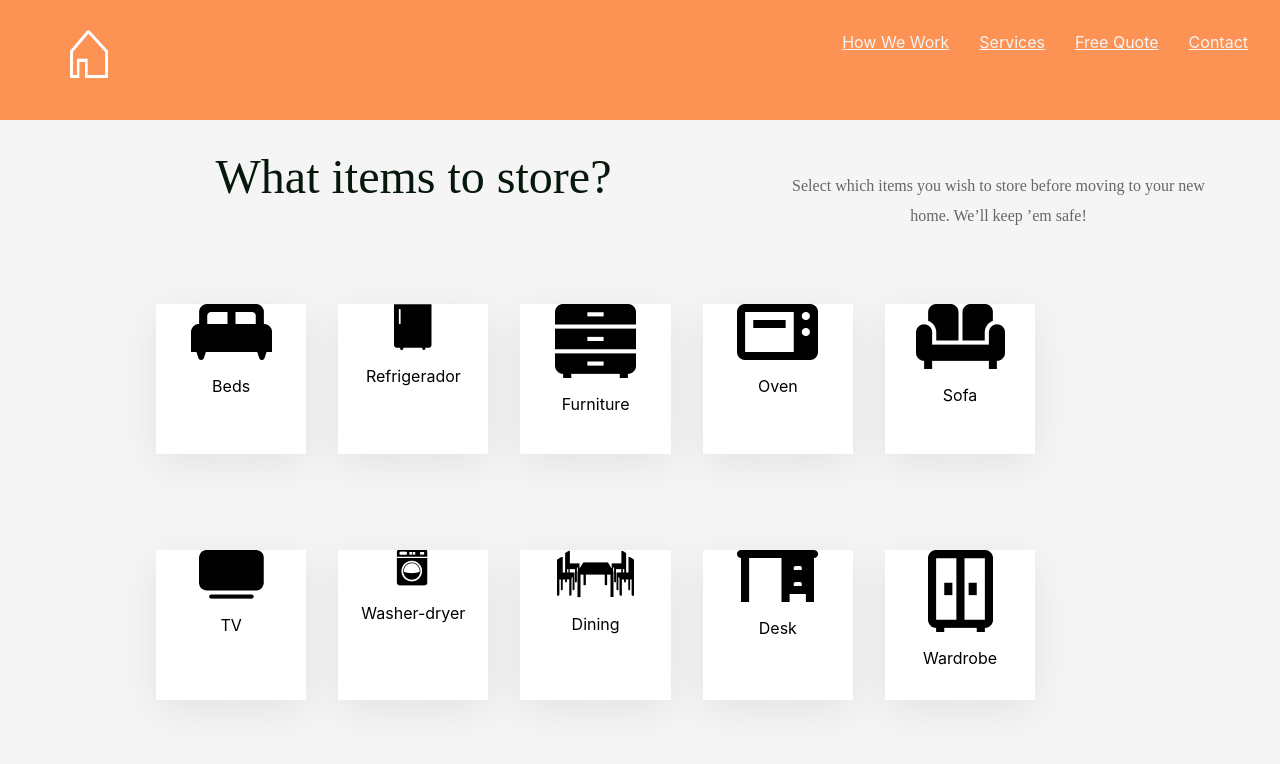
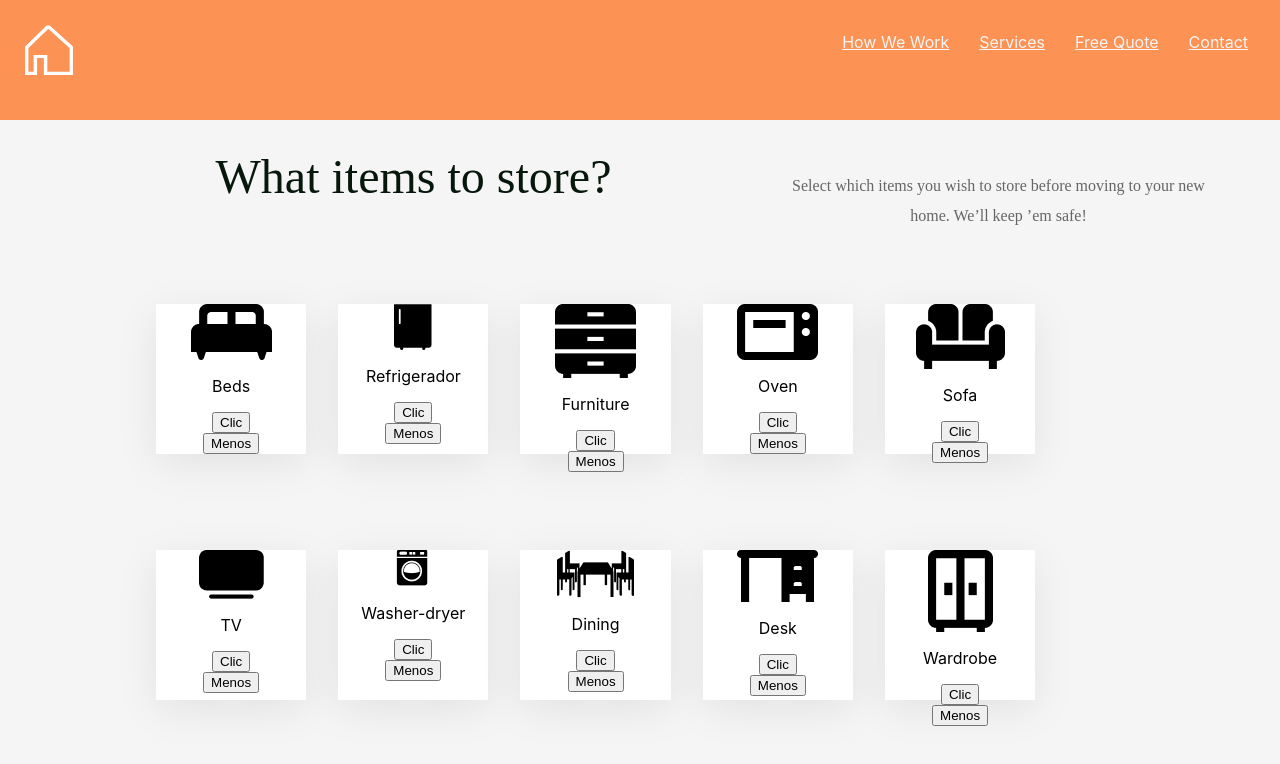
Before and after one commit to MarioAG2022/Frontend-Challenge, a React (Create React App) app: page / in a window 1280 px wide. Shown: the top 764 px of the page. Built offline with nearby package versions, Linux system fonts and the light colour scheme.

Commit message:
Se agregaron los botones

```diff
--- a/src/App.css
+++ b/src/App.css
@@ -13,11 +13,12 @@ body {
 
 }
 .logo{
-  width: 3%;
-  height:40% ;
+  height:50px;
   display: flex;
-  padding-top: 30px;
-  padding-left: 70px;
+  flex-wrap: wrap;
+  align-items: flex-start;
+  justify-content: flex-start;
+  margin: 25px;
 }
 
 h1{
@@ -85,6 +86,8 @@ a {
 }
 @media(max-width:760px){
   .navegacion-principal{
+    align-items:flex-end;
+    justify-content: flex-end;
     flex-direction: column;
   }
 }
--- a/src/App.js
+++ b/src/App.js
@@ -4,6 +4,7 @@ import Producto from './componentes/Producto';
 import logo from './img/logo.png';
 
 function App() {
+
   return (
 
     <div className="App">
@@ -53,7 +54,6 @@ function App() {
           imagen='sillon'
           nombre='Sofa'
         />
-
         <Producto
           imagen='tv'
           nombre='TV'
--- /dev/null
+++ b/src/componentes/Boton.js
@@ -0,0 +1,12 @@
+import React from "react";
+
+function Boton({texto, esBotonDeMas, manejarClic}){
+	return(
+		<button className={esBotonDeMas ? "boton-mas":'boton-menos' }
+		onClick={manejarClic}>
+				{texto}
+		</button>
+	)
+}
+
+export default Boton;
--- a/src/componentes/Producto.js
+++ b/src/componentes/Producto.js
@@ -1,8 +1,16 @@
 import React from 'react';
 import '../css/Producto.css';
+import Boton from './Boton';
 import App from '../App';
 
 function Producto(props){
+  const manejarClic = () =>{
+    console.log('Mas');
+  }
+  const manejarClicMenos = () =>{
+    console.log('Menos');
+  }
+
   return(
       <div className='contenedor-iconos'>
         <img
@@ -13,6 +21,16 @@ function Producto(props){
         <div className='contenedor-texto-nombre'>
           <p className='nombre-producto'>{props.nombre}</p>
         </div>
+        <Boton
+            texto='Clic'
+            esBotonDeMas={true}
+            manejarClic={manejarClic}
+            />
+          <Boton
+            texto='Menos'
+            esBotonDeMas={false}
+            manejarClic={manejarClicMenos}
+          />
       </div>
   );
 }
```
